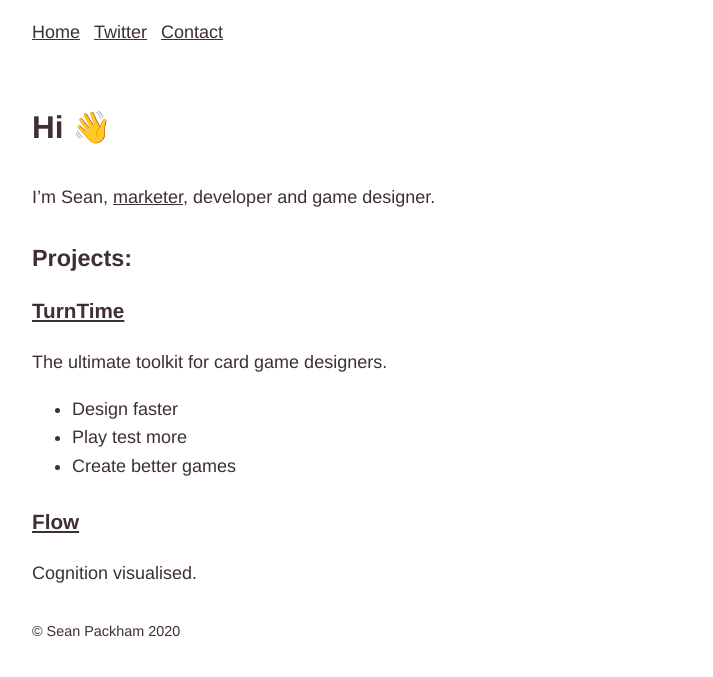
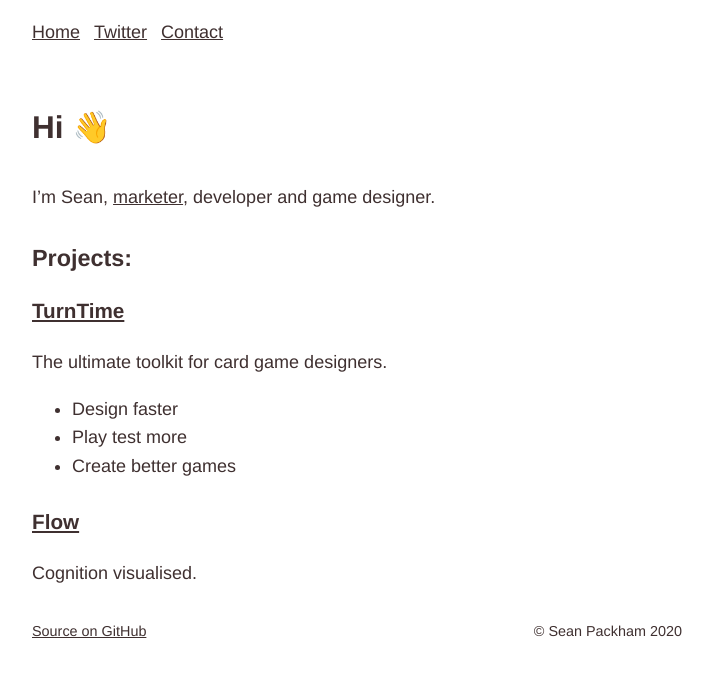
Before and after one commit to SeanPackham/seanpackham.github.io, a Jekyll site: the page built from index.md, in a window 1280 px wide. Shown: the top 677 px of the page, without its empty margins (283-996 px from the left). Built offline with Jekyll 4.4.1, drawn with Linux system fonts in a browser that asks for light colours.

Commit message:
Added source link

```diff
--- a/_layouts/default.html
+++ b/_layouts/default.html
@@ -18,7 +18,9 @@
       {{ content }}
     </main>
     <footer>
-      &copy; Sean Packham 2020
+      <a class="left" target="_blank" rel="nofollow noopener" href="https://github.com/seanpackham/seanpackham.github.io/blob/master/{{ page.path }}">Source on GitHub</a>
+      <span class="right">&copy; Sean Packham 2020</span>
+      <div class="clear"></div>
     </footer>
   </body>
 </html>
--- a/_sass/default.scss
+++ b/_sass/default.scss
@@ -76,6 +76,14 @@ hr {
   margin: 2em 0;
 }
 
+.left {
+  float: left;
+}
+
+.right {
+  float: right;
+}
+
 .clear {
   clear: both;
 }
--- a/_sass/flow.scss
+++ b/_sass/flow.scss
@@ -9,6 +9,7 @@ body.flow {
   }
 
   footer {
+    max-width: 100%;
     margin: 2em 0 0;
   }
 }
```
